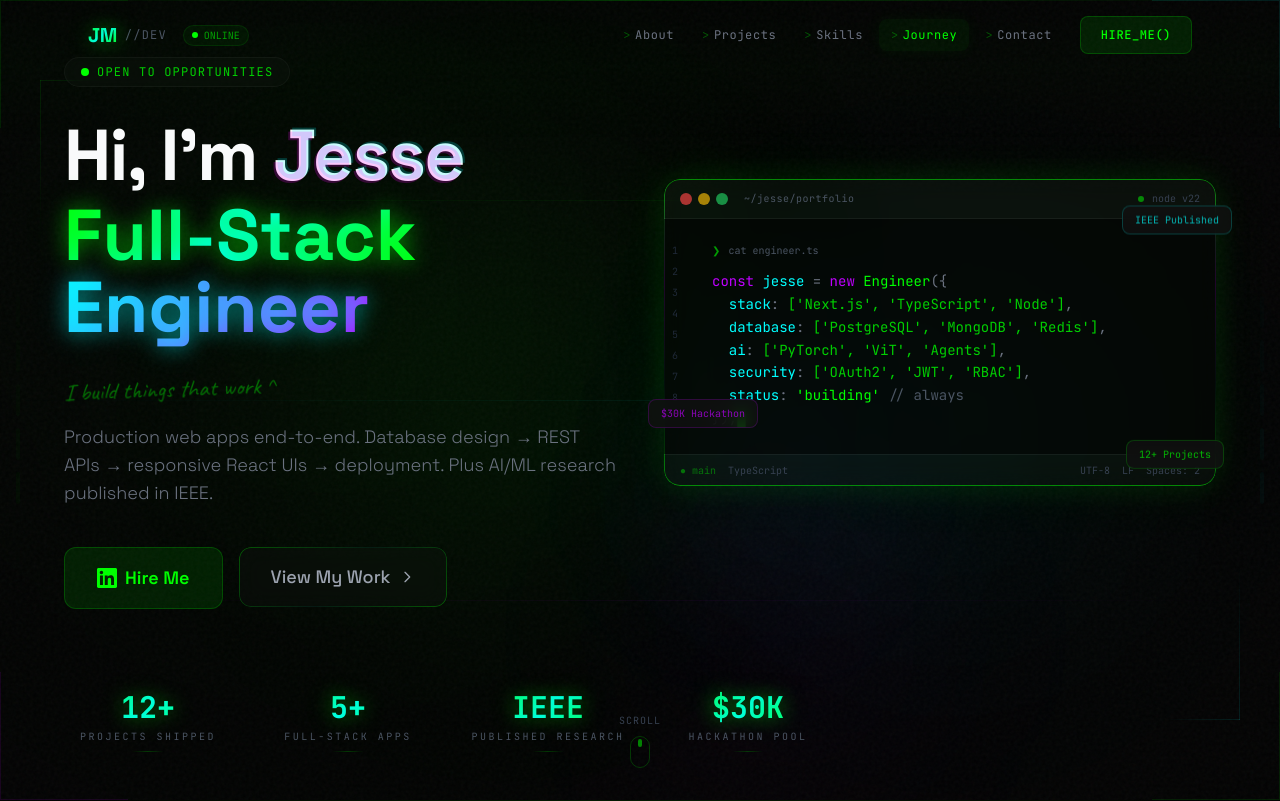
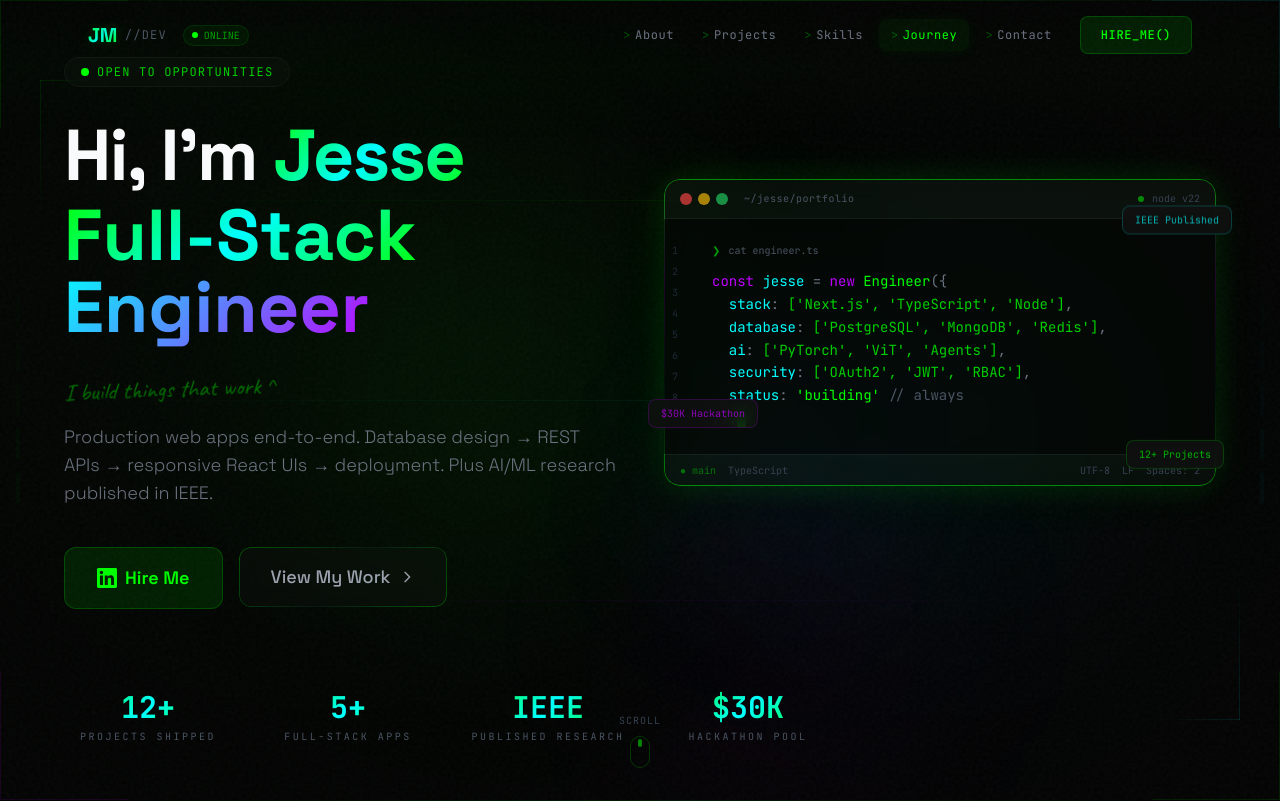
Before and after one commit to Jesseman-418/personal-website, a Next.js app: page / in a window 1280 px wide. Shown: the top 801 px of the page. Built offline with nearby package versions, Linux system fonts and the light colour scheme.

Commit message:
Fix glitch lines, reduce text glow, optimize canvas to 24fps bounding-box

```diff
--- a/app/globals.css
+++ b/app/globals.css
@@ -69,11 +69,11 @@
   }
 
   .text-glow-lime {
-    text-shadow: 0 0 20px rgba(0, 255, 0, 0.5), 0 0 40px rgba(0, 255, 0, 0.2), 0 0 80px rgba(0, 255, 0, 0.1);
+    text-shadow: 0 0 10px rgba(0, 255, 0, 0.2), 0 0 20px rgba(0, 255, 0, 0.08);
   }
 
   .text-glow-cyan {
-    text-shadow: 0 0 20px rgba(0, 255, 255, 0.5), 0 0 40px rgba(0, 255, 255, 0.2);
+    text-shadow: 0 0 10px rgba(0, 255, 255, 0.2), 0 0 20px rgba(0, 255, 255, 0.08);
   }
 
   .box-glow {
--- a/components/Hero.tsx
+++ b/components/Hero.tsx
@@ -95,13 +95,11 @@
       viewport={{ once: true }}
       onViewportEnter={() => setStarted(true)}
     >
-      <div className="text-3xl font-bold gradient-text text-glow-lime transition-all font-mono">
+      <div className="text-3xl font-bold gradient-text transition-all font-mono">
         {isNum ? count : value}
         {isNum && value.includes("+") ? "+" : ""}
       </div>
       <div className="text-[10px] text-gray-600 mt-1 uppercase tracking-[0.25em] font-mono">{label}</div>
-      {/* Underline accent */}
-      <div className="absolute -bottom-2 left-1/2 -translate-x-1/2 w-8 h-px bg-gradient-to-r from-transparent via-neon-lime/20 to-transparent" />
     </motion.div>
   );
 }
@@ -150,12 +148,7 @@
               className="text-5xl sm:text-6xl lg:text-7xl font-bold tracking-tight leading-[1.1] mb-2"
             >
               Hi, I&apos;m{" "}
-              <span className="relative inline-block">
-                Jesse
-                {/* Glitch layers */}
-                <span className="absolute inset-0 text-neon-cyan/20 translate-x-[2px] translate-y-[-2px] pointer-events-none" aria-hidden>Jesse</span>
-                <span className="absolute inset-0 text-neon-pink/20 translate-x-[-2px] translate-y-[2px] pointer-events-none" aria-hidden>Jesse</span>
-              </span>
+              <span className="gradient-text">Jesse</span>
             </motion.h1>
 
             <motion.div
@@ -165,12 +158,12 @@
               className="mb-6"
             >
               <h2 className="text-5xl sm:text-6xl lg:text-7xl font-bold">
-                <span className="gradient-text text-glow-lime">
+                <span className="gradient-text">
                   Full-Stack
                 </span>
               </h2>
               <h2 className="text-5xl sm:text-6xl lg:text-7xl font-bold">
-                <span className="gradient-text-alt text-glow-cyan">
+                <span className="gradient-text-alt">
                   Engineer
                 </span>
               </h2>
--- a/components/MatrixRain.tsx
+++ b/components/MatrixRain.tsx
@@ -4,8 +4,8 @@
 
 const SYMBOLS = [
   "0", "1", "{}", "[]", "<>", "=>", "//", "&&", "||", "!=",
-  "++", "--", "::", "**", "~/", ">>", "<<", ";;", "%%", "##",
-  "λ", "∞", "Σ", "Δ", "π", "θ", "∅", "∈", "⊂", "∀",
+  "++", "--", "::", "**", ">>", "<<", ";;",
+  "λ", "∞", "Σ", "Δ", "π", "θ", "∅",
   "0x", "FF", "00", "1A", "DB", "C4", "A0", "E7", "B2", "3F",
 ];
 
@@ -25,12 +25,11 @@
     };
     resize();
 
-    const cellSize = 48;
-    let cols = Math.ceil(canvas.width / cellSize);
-    let rows = Math.ceil(canvas.height / cellSize);
+    const cellSize = 56;
+    let cols = 0;
+    let rows = 0;
+    let grid: string[] = [];
 
-    // Pre-assign a random symbol to each cell
-    let grid: string[] = [];
     const fillGrid = () => {
       cols = Math.ceil(canvas.width / cellSize);
       rows = Math.ceil(canvas.height / cellSize);
@@ -40,16 +39,13 @@
     };
     fillGrid();
 
-    // Slowly rotate symbols
+    // Slowly rotate a few symbols
     const rotateInterval = setInterval(() => {
       const idx = Math.floor(Math.random() * grid.length);
       grid[idx] = SYMBOLS[Math.floor(Math.random() * SYMBOLS.length)];
-    }, 200);
+    }, 300);
 
-    const handleResize = () => {
-      resize();
-      fillGrid();
-    };
+    const handleResize = () => { resize(); fillGrid(); };
     window.addEventListener("resize", handleResize);
 
     const handleMouse = (e: MouseEvent) => {
@@ -57,9 +53,18 @@
     };
     window.addEventListener("mousemove", handleMouse);
 
-    const GLOW_RADIUS = 220;
+    const GLOW_RADIUS = 200;
+    const GLOW_R_SQ = GLOW_RADIUS * GLOW_RADIUS;
+    let lastDraw = 0;
 
-    const draw = () => {
+    const draw = (time: number) => {
+      // Throttle to ~24fps
+      if (time - lastDraw < 42) {
+        raf = requestAnimationFrame(draw);
+        return;
+      }
+      lastDraw = time;
+
       ctx.clearRect(0, 0, canvas.width, canvas.height);
       ctx.font = "11px monospace";
       ctx.textAlign = "center";
@@ -68,25 +73,34 @@
       const mx = mouseRef.current.x;
       const my = mouseRef.current.y;
 
-      for (let row = 0; row < rows; row++) {
-        for (let col = 0; col < cols; col++) {
+      // Only check cells in the bounding box around cursor
+      const minCol = Math.max(0, Math.floor((mx - GLOW_RADIUS) / cellSize));
+      const maxCol = Math.min(cols - 1, Math.ceil((mx + GLOW_RADIUS) / cellSize));
+      const minRow = Math.max(0, Math.floor((my - GLOW_RADIUS) / cellSize));
+      const maxRow = Math.min(rows - 1, Math.ceil((my + GLOW_RADIUS) / cellSize));
+
+      for (let row = minRow; row <= maxRow; row++) {
+        for (let col = minCol; col <= maxCol; col++) {
           const cx = col * cellSize + cellSize / 2;
           const cy = row * cellSize + cellSize / 2;
-          const dist = Math.sqrt((cx - mx) ** 2 + (cy - my) ** 2);
+          const dx = cx - mx;
+          const dy = cy - my;
+          const distSq = dx * dx + dy * dy;
 
-          if (dist < GLOW_RADIUS) {
+          if (distSq < GLOW_R_SQ) {
+            const dist = Math.sqrt(distSq);
             const intensity = 1 - dist / GLOW_RADIUS;
-            const alpha = intensity * intensity * 0.35;
+            const alpha = intensity * intensity * 0.3;
             ctx.fillStyle = `rgba(0, 255, 0, ${alpha})`;
             ctx.fillText(grid[row * cols + col], cx, cy);
           }
         }
       }
 
-      requestAnimationFrame(draw);
+      raf = requestAnimationFrame(draw);
     };
 
-    const raf = requestAnimationFrame(draw);
+    let raf = requestAnimationFrame(draw);
 
     return () => {
       cancelAnimationFrame(raf);
```
